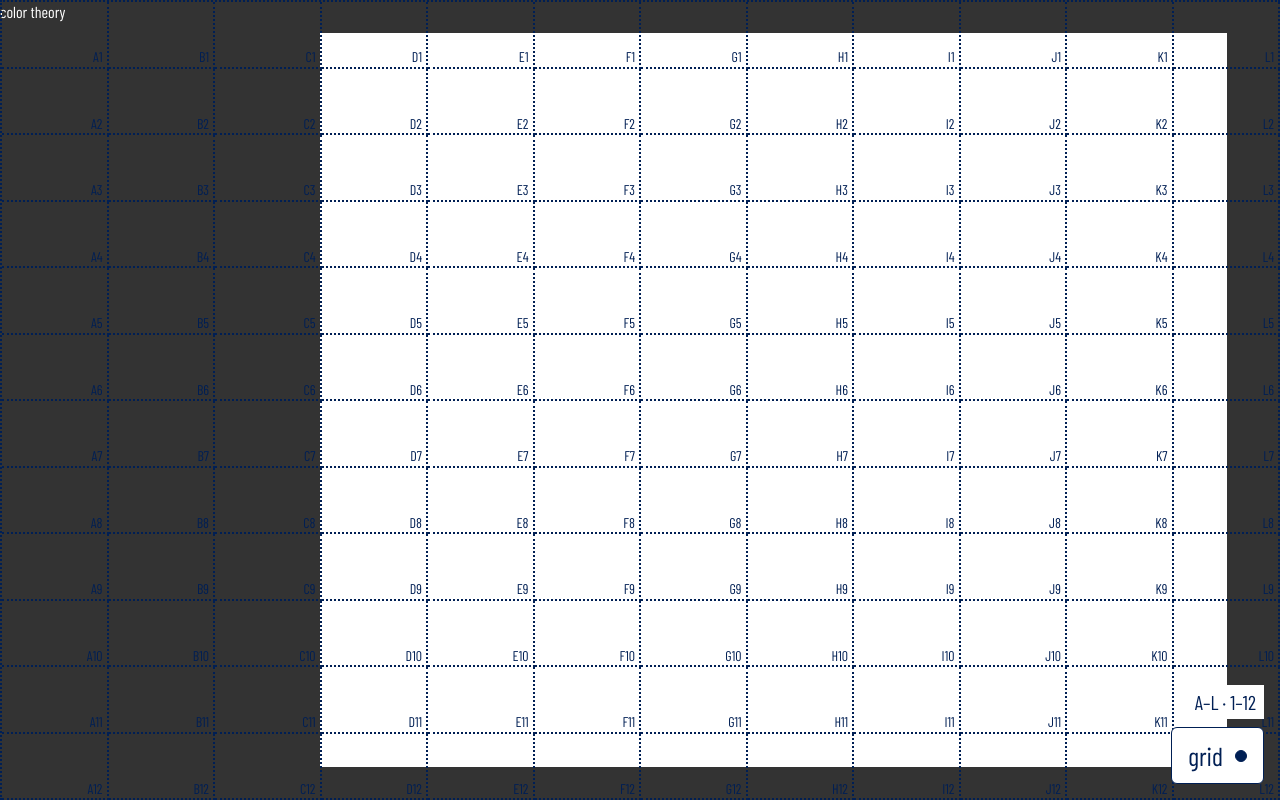
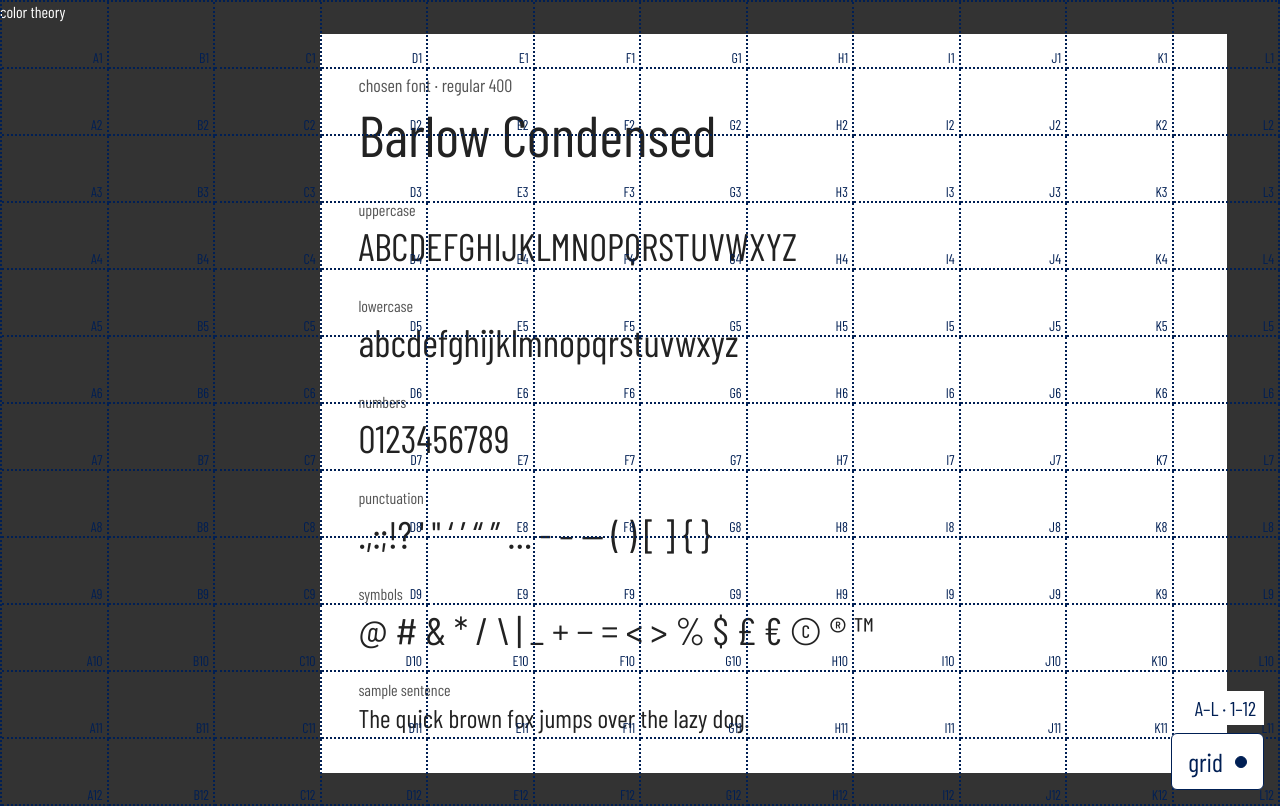
Before and after one commit to Pythonidaer/color-theory, a plain HTML site: page index.html in a window 1280 px wide. Drawn offline with nearby package versions, Linux system fonts and the light colour scheme.

Commit message:
Add chosen Barlow Condensed typography specimen in workspace

```diff
--- a/index.html
+++ b/index.html
@@ -35,8 +35,26 @@
       .workspace {
         grid-column: 7 / 24;
         grid-row: 2 / 24;
+        min-width: 0;
+        padding: clamp(16px, 3vw, 48px);
         background: #ffffff;
+        color: #222222;
       }
+      .specimen-label { font-size: 18px; color: #555555; }
+      .specimen-title {
+        font-size: clamp(36px, 4.5vw, 64px);
+        line-height: 1.1;
+        margin-top: 4px;
+      }
+      .specimen-samples { margin-top: 32px; }
+      .specimen-samples > div + div { margin-top: 24px; }
+      .specimen-samples dt { font-size: 16px; color: #555555; }
+      .specimen-samples dd {
+        font-size: clamp(24px, 3vw, 42px);
+        line-height: 1.25;
+        overflow-wrap: anywhere;
+      }
+      .specimen-samples .sample-sentence { font-size: clamp(22px, 2vw, 28px); }
       .frame-edge {
         position: absolute;
         background: #333333;
@@ -123,7 +141,38 @@
       <aside class="dashboard" aria-label="Dashboard">
         <h1>color theory</h1>
       </aside>
-      <main class="workspace" aria-label="Color workspace"></main>
+      <main class="workspace" aria-label="Color workspace">
+        <section aria-labelledby="chosen-font">
+          <p class="specimen-label">chosen font · regular 400</p>
+          <h2 class="specimen-title" id="chosen-font">Barlow Condensed</h2>
+          <dl class="specimen-samples">
+            <div>
+              <dt>uppercase</dt>
+              <dd>ABCDEFGHIJKLMNOPQRSTUVWXYZ</dd>
+            </div>
+            <div>
+              <dt>lowercase</dt>
+              <dd>abcdefghijklmnopqrstuvwxyz</dd>
+            </div>
+            <div>
+              <dt>numbers</dt>
+              <dd>0123456789</dd>
+            </div>
+            <div>
+              <dt>punctuation</dt>
+              <dd>.,:;!? ' &quot; ‘ ’ “ ” … - – — ( ) [ ] { }</dd>
+            </div>
+            <div>
+              <dt>symbols</dt>
+              <dd>@ # &amp; * / \ | _ + − = &lt; &gt; % $ £ € © ® ™</dd>
+            </div>
+            <div>
+              <dt>sample sentence</dt>
+              <dd class="sample-sentence">The quick brown fox jumps over the lazy dog.</dd>
+            </div>
+          </dl>
+        </section>
+      </main>
     </div>
     <div class="frame-edge frame-top" aria-hidden="true"></div>
     <div class="frame-edge frame-right" aria-hidden="true"></div>
```
